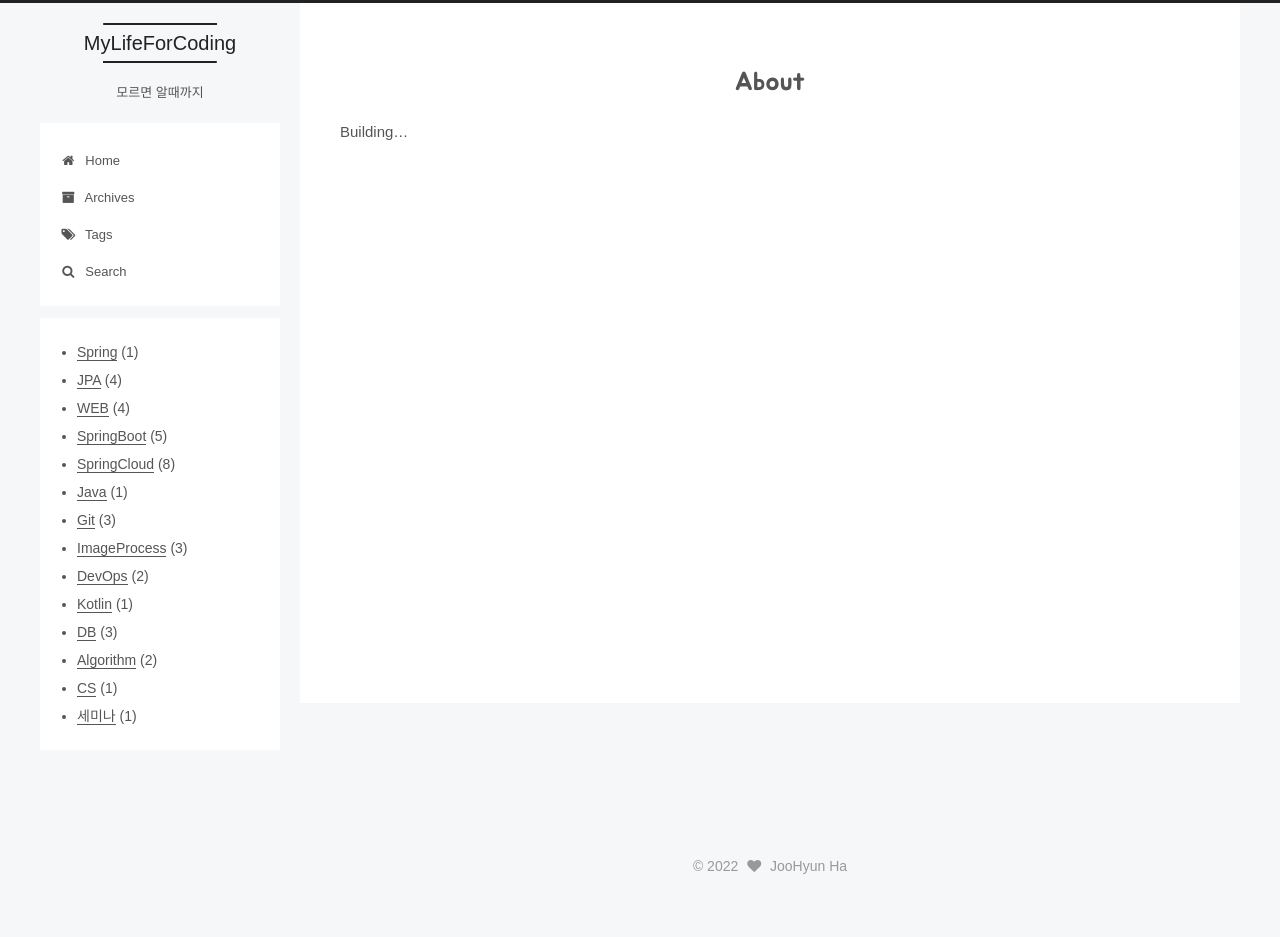
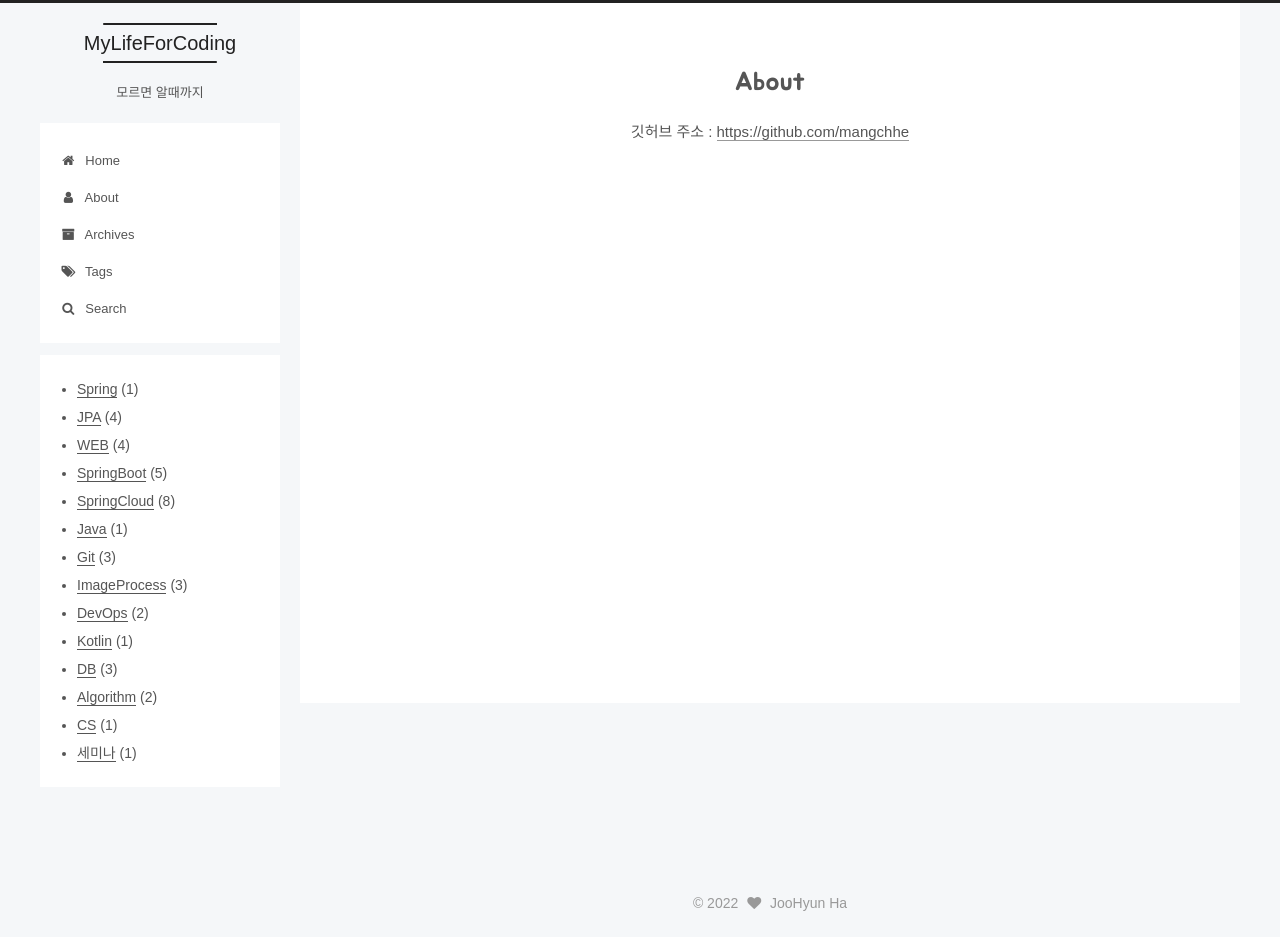
Before and after one commit to mangchhe/mangchhe.github.io, a Jekyll site: the page built from about/index.md, in a window 1280 px wide. Built offline with Jekyll 4.4.1, drawn with Linux system fonts in a browser that asks for light colours; some web fonts are replaced; comment, search, counter and statistics services are not loaded; before the commit the page ends 900 px from its top, so only the background shows below that.

Commit message:
Update: config.yml

```diff
--- a/_config.yml
+++ b/_config.yml
@@ -119,7 +119,7 @@ index_with_subtitle: false
 menu:
   home: /
   # categories: /categories/
-  # about: /about/
+  about: /about/
   archives: /archives/
   tags: /tags/
   # sitemap: /sitemap.xml
--- a/about/index.md
+++ b/about/index.md
@@ -3,4 +3,8 @@ layout: page
 type: about
 ---
 
-Building...
+<div style="text-align: center">
+
+깃허브 주소 : <a href="https://github.com/mangchhe"> https://github.com/mangchhe </a>
+
+</div>
```
